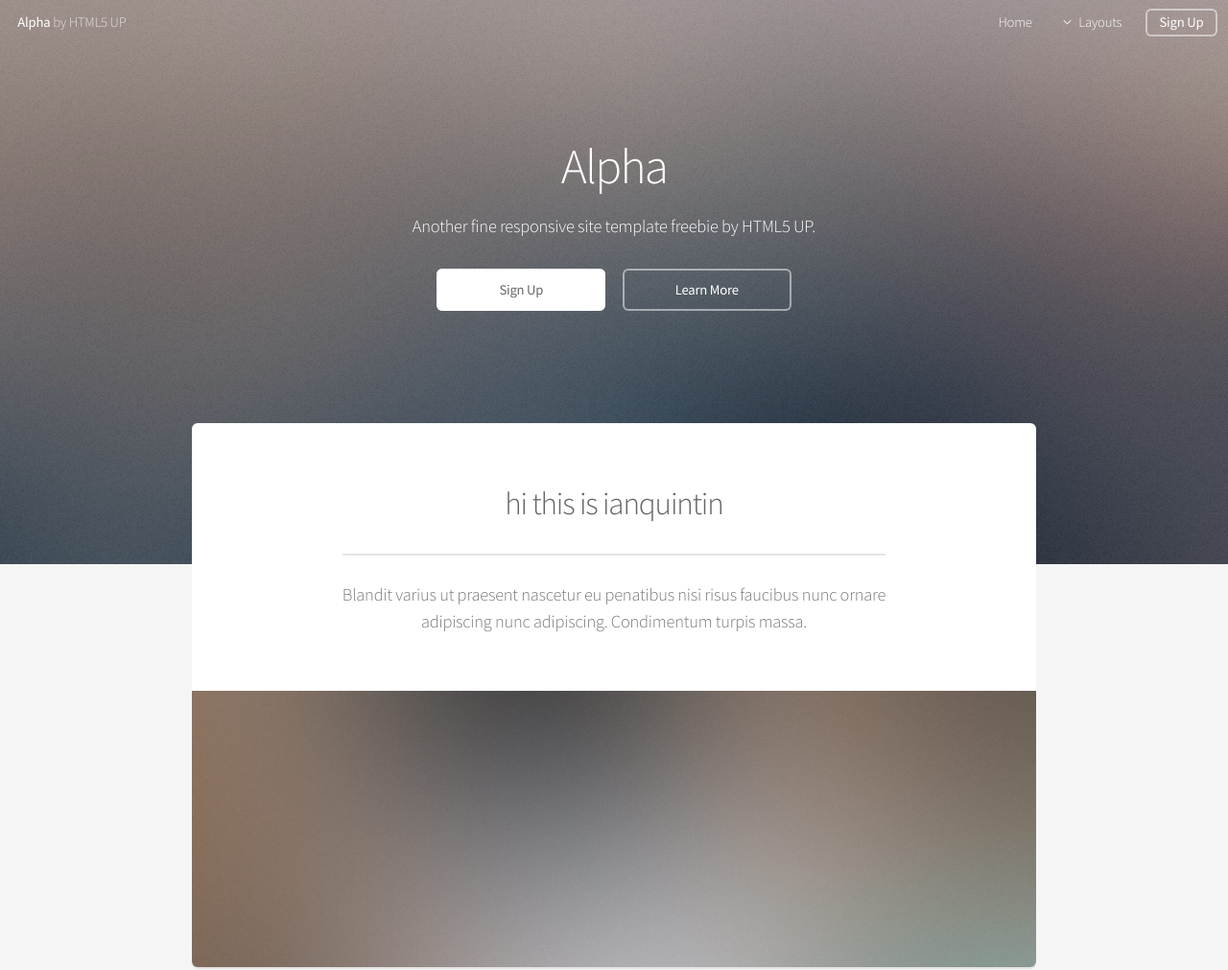
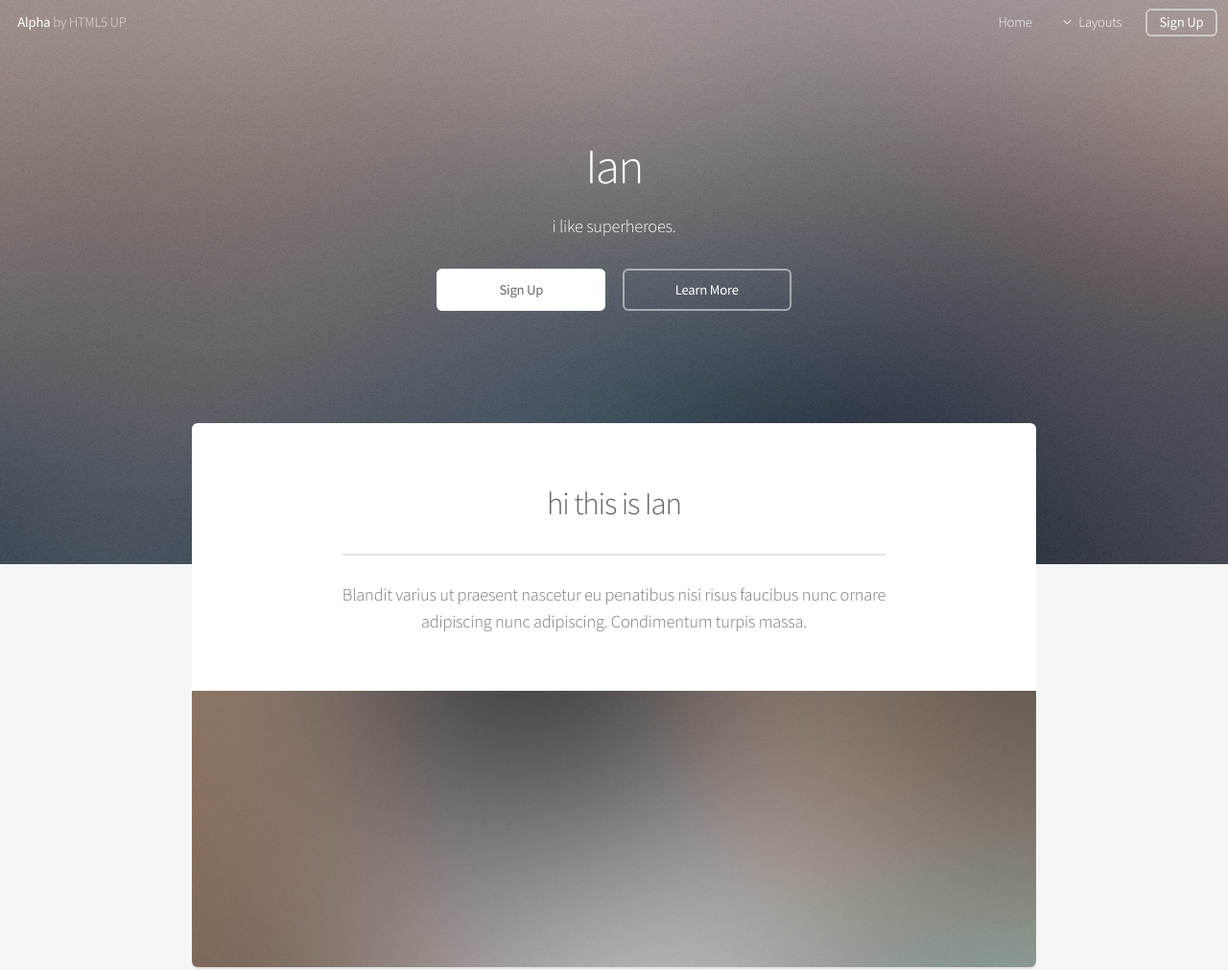
Before and after one commit to quintinianchiu/quintinianchiu.github.io, a plain HTML site: page index.html in a window 1280 px wide. Shown: the top 1011 px of the page at 96% size. Drawn offline with Linux system fonts and the light colour scheme.

Commit message:
I change the name.

```diff
--- a/index.html
+++ b/index.html
@@ -46,8 +46,8 @@
 
 			<!-- Banner -->
 				<section id="banner">
-					<h2>Alpha</h2>
-					<p>Another fine responsive site template freebie by HTML5 UP.</p>
+					<h2>Ian</h2>
+					<p>i like superheroes.</p>
 					<ul class="actions">
 						<li><a href="#" class="button special">Sign Up</a></li>
 						<li><a href="#" class="button">Learn More</a></li>
@@ -59,7 +59,7 @@
 
 					<section class="box special">
 						<header class="major">
-							<h2> hi this is ianquintin</h2>
+							<h2> hi this is Ian</h2>
 							<p>Blandit varius ut praesent nascetur eu penatibus nisi risus faucibus nunc ornare<br />
 							adipiscing nunc adipiscing. Condimentum turpis massa.</p>
 						</header>
```
